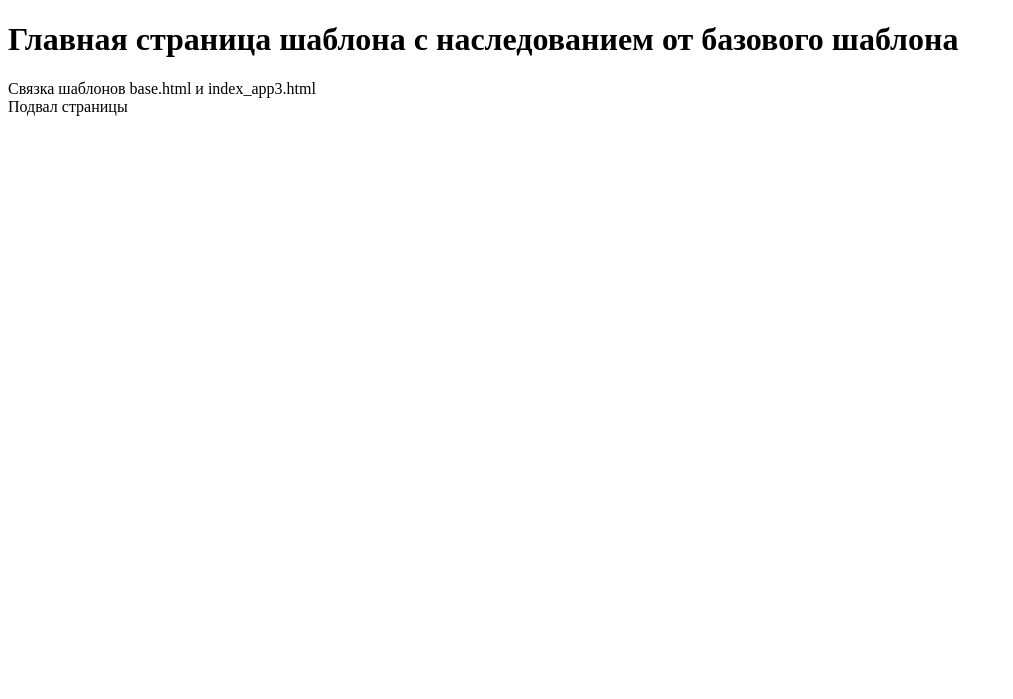
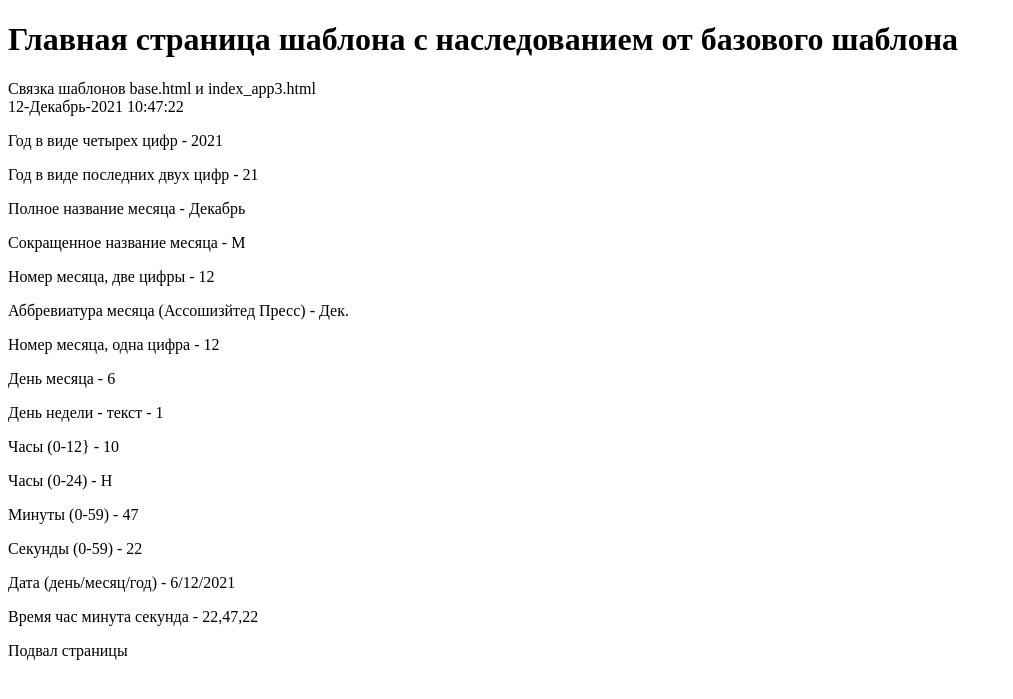
Before and after one commit to Randry1/my-first-blog2, a Django app: page /firstapp/index_app3 in a window 1280 px wide. Shown: the top 699 px of the page, without its empty margins (0-1013 px from the left). Run offline with Django 3.2, Linux system fonts and the light colour scheme.

Commit message:
Часы минуты вывод дат в шаблоне {% now 'm-Y' %}

```diff
--- a/mysite/firstapp/templates/firstapp/index_app3.html
+++ b/mysite/firstapp/templates/firstapp/index_app3.html
@@ -1,6 +1,24 @@
 {% extends 'firstapp/base.html' %}
 {% block title %} Шаблоны с базоым наследованием{% endblock %}
-{% block header %}Главная страница шаблона с наследованием от базового шаблона{% endblock %}
+{% block header %}Главная стpаница шаблона с наследованием от базового шаблона{% endblock %}
 {% block content %}
     Связка шаблонов base.html и index_app3.html
+    <div class="content">{% now "n-F-Y  h:i:s" %}</div>
+    <div>
+        <p>Год в виде четыpех цифp - {% now 'Y' %}</p>
+        <p>Год в виде последних двух цифp - {% now 'y' %}</p>
+        <p>Полное название месяца - {% now "F" %}</p>
+        <p>Сокpащенное название месяца - {% now "М" %}</p>
+        <p>Номеp месяца, две цифpы - {% now "m" %}</p>
+        <p>Аббpевиатуpа месяца (Ассошизйтед Пpесс) - {% now "N" %}</p>
+        <p>Номеp месяца, одна цифpа - {% now "n" %}</p>
+        <p>День месяца - {% now "j" %}</p>
+        <p> День недели - текст - {% now "1" %}</p>
+        <p>Часы (0-12} - {% now "h" %}</p>
+        <p>Часы (0-24) - {% now "Н" %}</p>
+        <p>Минуты (0-59) - {% now "i" %}</p>
+        <p>Секунды (0-59) - {% now "s" %}</p>
+        <p>Дата (день/месяц/год) - {% now "j/m/Y" %}</p>
+        <p>Время час минута секунда - {% now "H,i,s" %}</p>
+    </div>
 {% endblock %}
```
